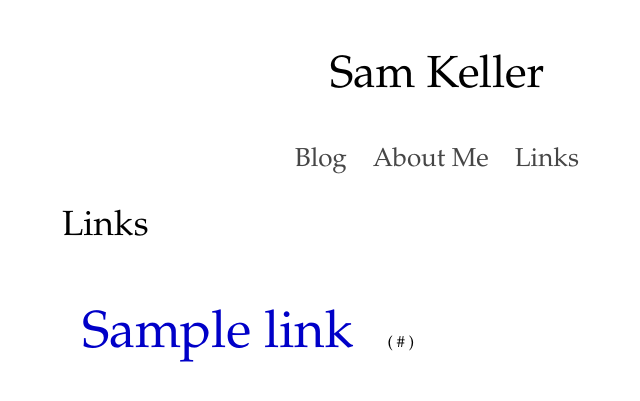
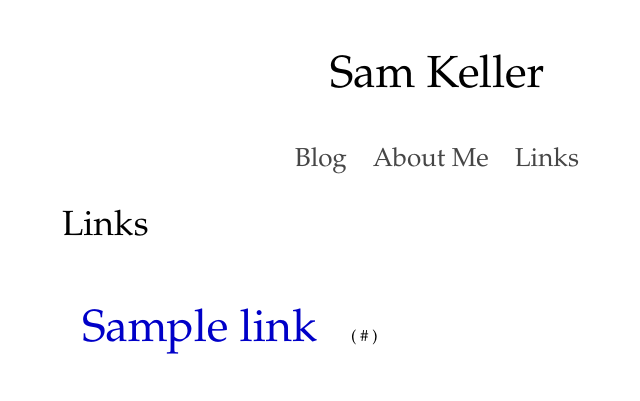
Before and after one commit to samskeller/my_site, a Django app: page /about/links in a window 1280 px wide. Shown: the top 401 px of the page, without its empty margins (203-843 px from the left). Run offline with Django 3.2, Linux system fonts and the light colour scheme; tables that the repository leaves empty hold one stand-in row (values such as "Sample post").

Commit message:
Fixing some styling with links list

```diff
--- a/my_site/static/my_site/my_site.css
+++ b/my_site/static/my_site/my_site.css
@@ -124,7 +124,7 @@ h1.name-header a {
 
 .link-title {
     padding-left: 20px;
-    font-size: 52px;
+    font-size: 45px;
     display: inline-block;
     max-width: 550px;
 }
@@ -137,6 +137,7 @@ h1.name-header a {
 .link-url {
     display: inline-block;
     padding-left: 30px;
+    padding-bottom: 40px;
     bottom-top: 20px;
 }
 
--- a/person_details/templates/link_list.html
+++ b/person_details/templates/link_list.html
@@ -4,11 +4,13 @@
 <h1 class="link-list-header">Links</h1>
 <div class="link-list-wrapper">
     {% for link in links %}
-    <div class="link-title">
-        <a href="{{ link.url }}">{{ link.title }}</a>
-    </div>
-    <div class="link-url">
-        <a href="{{ link.url }}">( {{ link.url }} )</a>
+    <div class="link-wrapper">
+        <div class="link-title">
+            <a href="{{ link.url }}">{{ link.title }}</a>
+        </div>
+        <div class="link-url">
+            <a href="{{ link.url }}">( {{ link.url }} )</a>
+        </div>
     </div>
     {% endfor %}
 </div>
```
